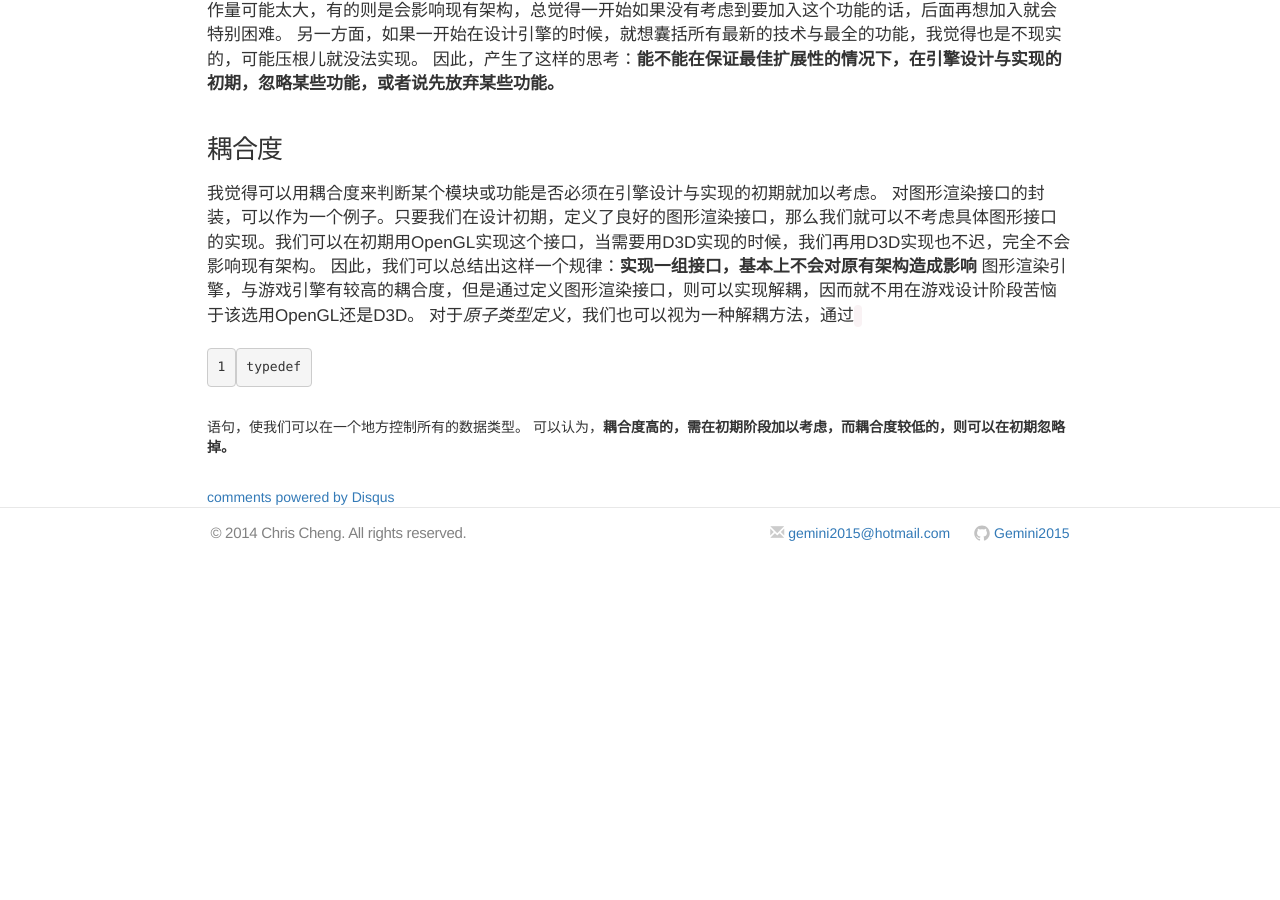
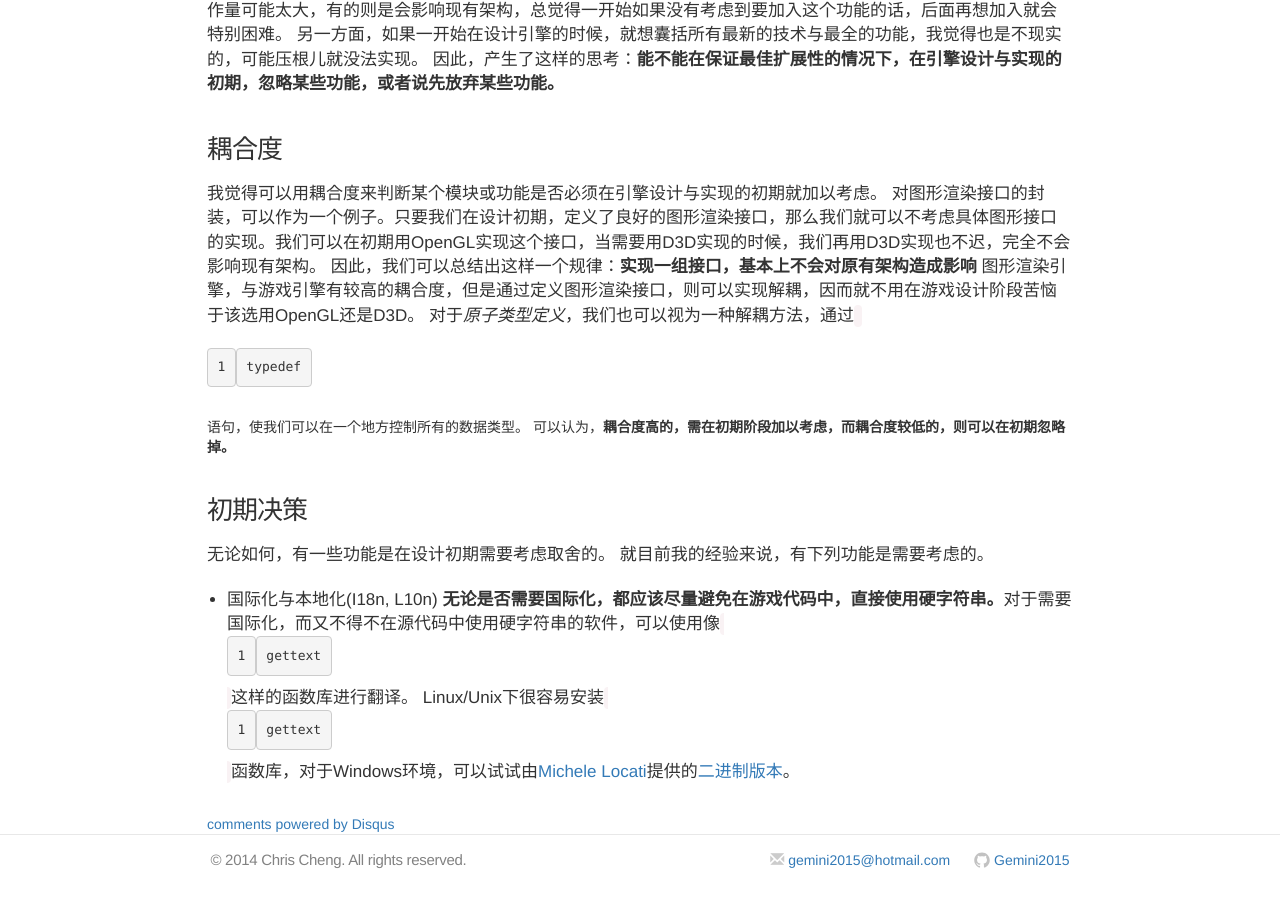
Before and after one commit to Gemini2015/gemini2015.github.io, a Jekyll site: the page built from _posts/2014-11-13-game-note.markdown, in a window 1280 px wide and 900 px high, scrolled down 1482 px. Built offline with Jekyll 4.4.1, drawn with Linux system fonts in a browser that asks for light colours; nearby versions of some CDN libraries; comment, search, counter and statistics services are not loaded; before the commit the page ends 2055 px from its top, so only the background shows below that.

Commit message:
更新国际化与本地化

```diff
--- a/_posts/2014-11-13-game-note.markdown
+++ b/_posts/2014-11-13-game-note.markdown
@@ -45,3 +45,12 @@ description: 涉及到游戏各方面的备忘录
 图形渲染引擎，与游戏引擎有较高的耦合度，但是通过定义图形渲染接口，则可以实现解耦，因而就不用在游戏设计阶段苦恼于该选用OpenGL还是D3D。
 对于*原子类型定义*，我们也可以视为一种解耦方法，通过`typedef`语句，使我们可以在一个地方控制所有的数据类型。
 可以认为，**耦合度高的，需在初期阶段加以考虑，而耦合度较低的，则可以在初期忽略掉。**
+
+
+### 初期决策
+无论如何，有一些功能是在设计初期需要考虑取舍的。
+就目前我的经验来说，有下列功能是需要考虑的。
+
+- 国际化与本地化(I18n, L10n)
+  **无论是否需要国际化，都应该尽量避免在游戏代码中，直接使用硬字符串。**对于需要国际化，而又不得不在源代码中使用硬字符串的软件，可以使用像`gettext`这样的函数库进行翻译。
+  Linux/Unix下很容易安装`gettext`函数库，对于Windows环境，可以试试由[Michele Locati](https://github.com/mlocati)提供的[二进制版本](http://mlocati.github.io/gettext-iconv-windows/)。
```
